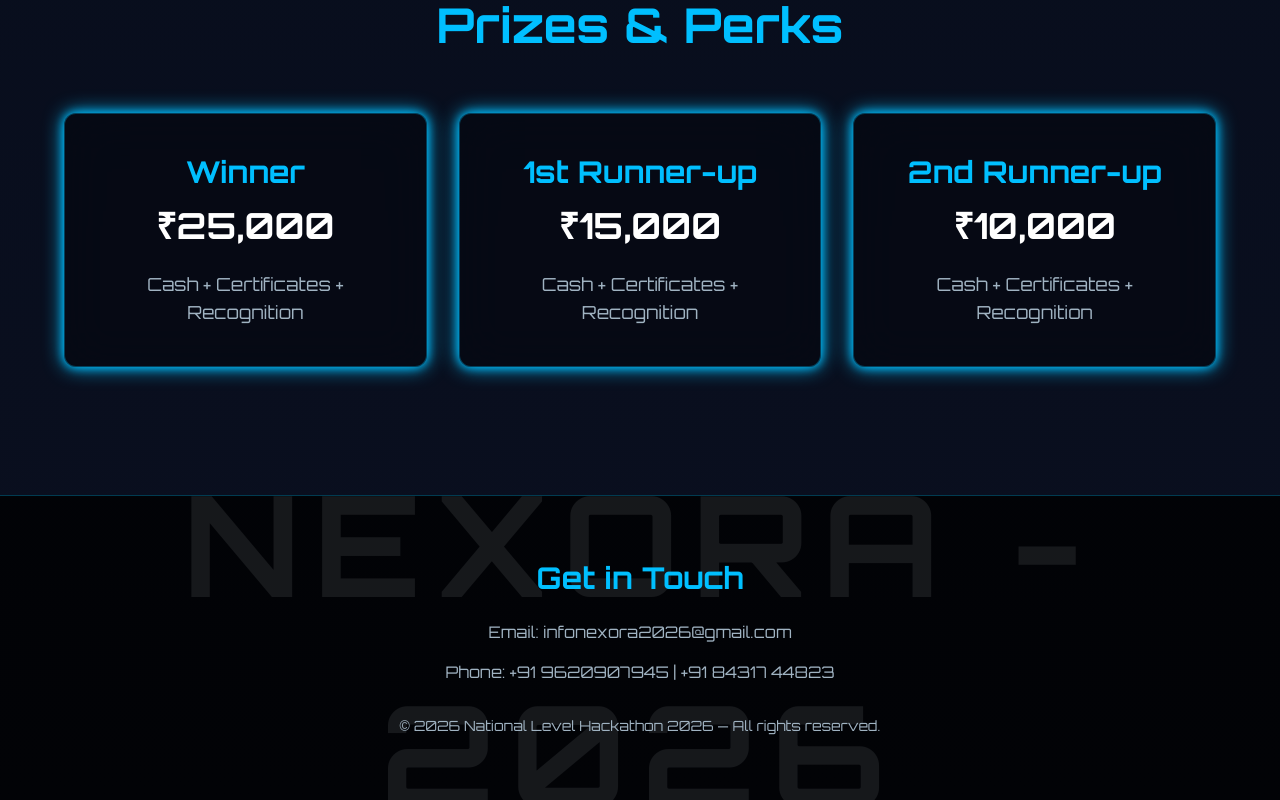
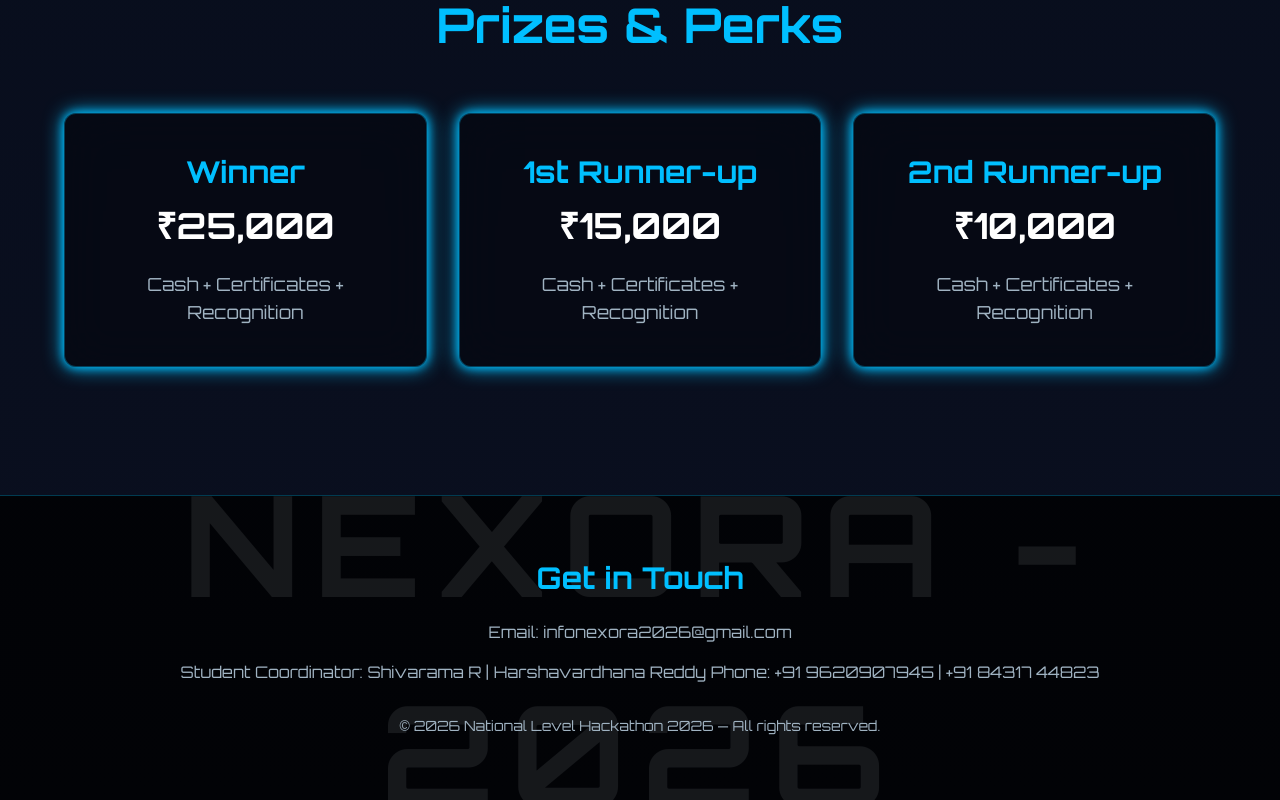
Before and after one commit to SimonLeo28/Nexora-2026, a React (Vite) app: page / in a window 1280 px wide. Shown: the part 4097-4897 px from the top of the page. Built offline with nearby package versions, Linux system fonts and the light colour scheme; the HTML template or start-up script is replaced by a standard one.

Commit message:
footer updated

```diff
--- a/src/components/Footer.jsx
+++ b/src/components/Footer.jsx
@@ -43,6 +43,7 @@ export default function Footer() {
                 </p>
 
                 <p className="text-soft-blue-gray mb-8">
+                    Student Coordinator: Shivarama R | Harshavardhana Reddy
                     Phone: +91 9620907945 | +91 84317 44823
                 </p>
 
```
Also changed, not shown: 1 other file (tests, documents, lock files or other folders).
